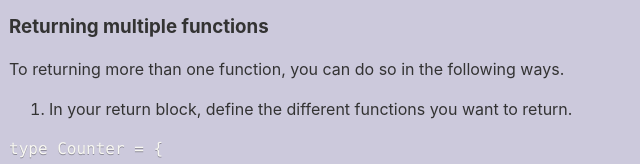
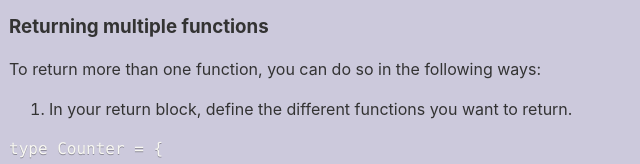
Before and after one commit to domzlab/domz-lab-blog, an Eleventy site: page content/blog/3_javascript_closures.md in a window 1280 px wide. Shown: the part 1136-1300 px from the top of the page, 167-807 px from the left. Built offline with nearby package versions, Linux system fonts and the light colour scheme; Eleventy itself is replaced by a stand-in of ours; code samples lack their colours; files that its build step writes are made by us from their sources.

Commit message:
update 3_javascript_closures

```diff
--- a/content/blog/3_javascript_closures.md
+++ b/content/blog/3_javascript_closures.md
@@ -58,7 +58,7 @@ const createCounter = function(n: number) {
 
 ### Returning multiple functions
 
-To returning more than one function, you can do so in the following ways.
+To return more than one function, you can do so in the following ways:
 
 1. In your return block, define the different functions you want to return.
 
```
